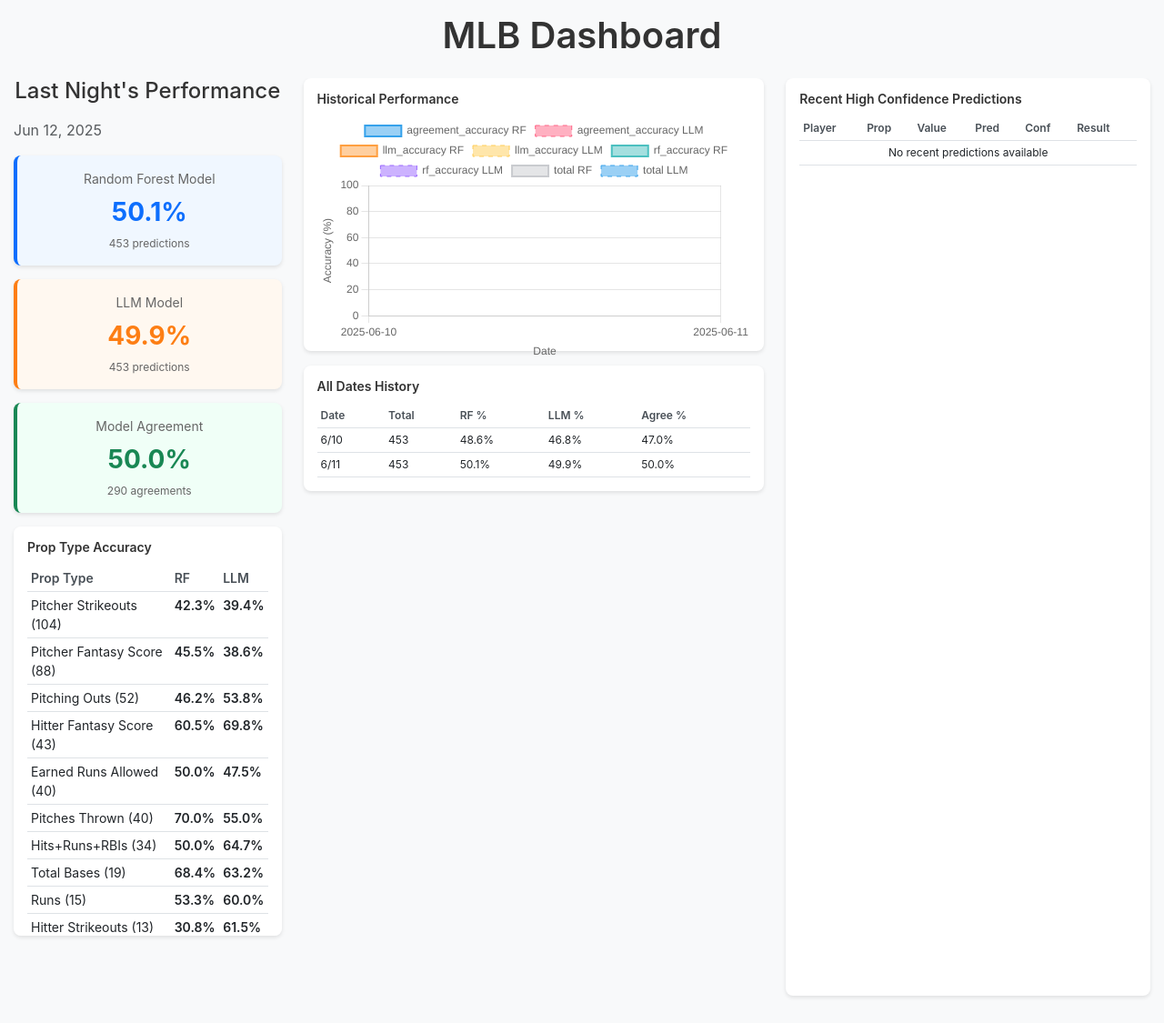
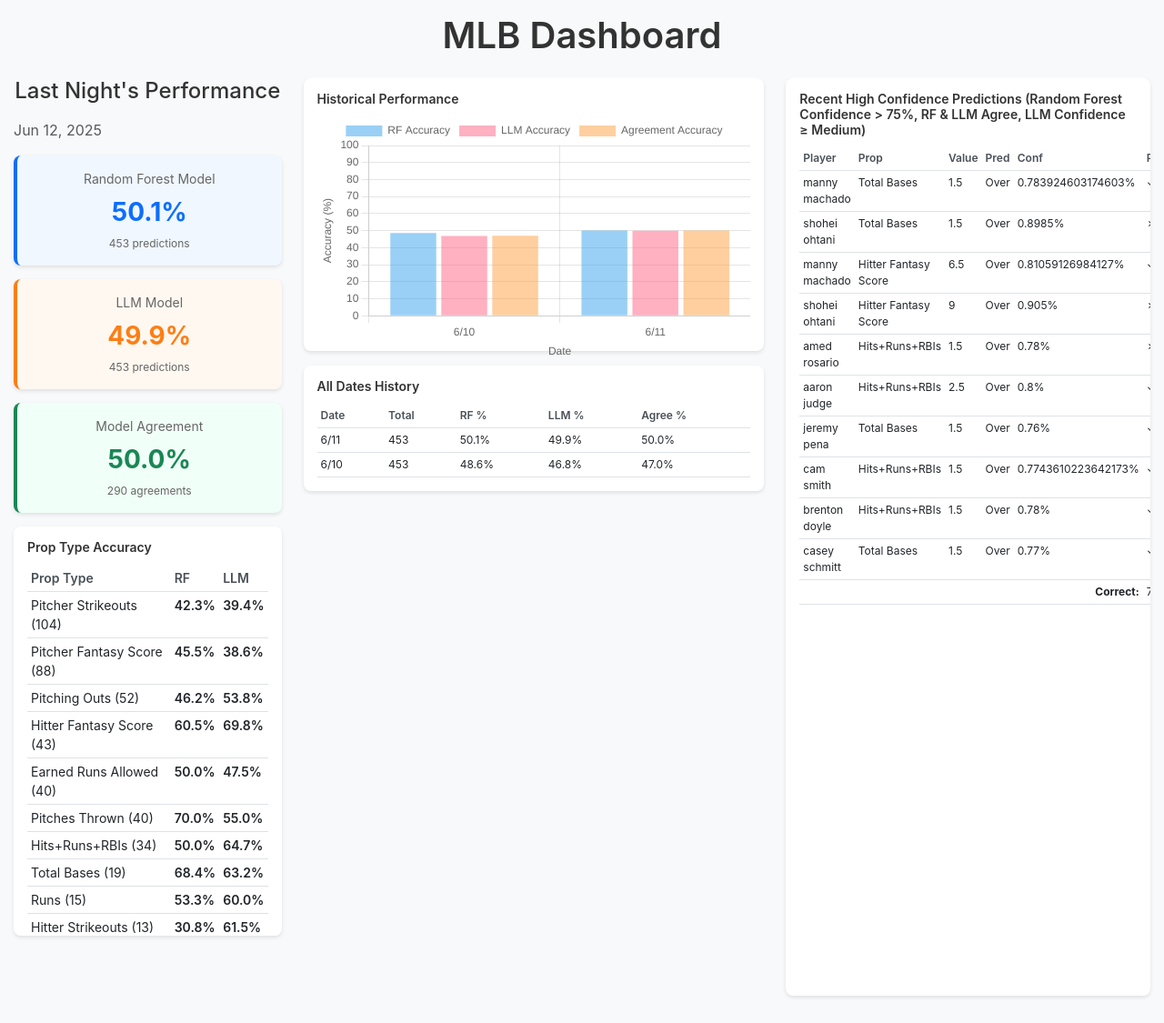
Before and after one commit to willh3518/Sports-betting-AI, a Flask app: page / in a window 1280 px wide. Shown: the whole page at 91% size. Run offline with Flask 3, Linux system fonts and the light colour scheme.

Commit message:
MLB Updates

```diff
--- a/MLB_Dashboard/app.py
+++ b/MLB_Dashboard/app.py
@@ -1,9 +1,10 @@
 # MLB_Dashboard/app.py
-from flask import Flask, render_template, jsonify, request
+from flask import Flask, render_template, jsonify
 import pandas as pd
 import os
 import glob
 import math
+import re
 from datetime import datetime, timedelta
 import sys
 
@@ -13,13 +14,11 @@
 sys.path.append(os.path.abspath(os.path.join(os.path.dirname(__file__), '..')))
 
 # Define paths relative to the project root
-PROJECT_ROOT      = os.path.abspath(os.path.join(os.path.dirname(__file__), '..'))
-MLB_RESULTS_DIR   = os.path.join(PROJECT_ROOT, 'MLB_Results')
+PROJECT_ROOT       = os.path.abspath(os.path.join(os.path.dirname(__file__), '..'))
+MLB_RESULTS_DIR    = os.path.join(PROJECT_ROOT, 'MLB_Results')
 PROP_ACCURACY_FILE = os.path.join(MLB_RESULTS_DIR, 'MLB_Prop_Accuracy.csv')
 
-
 def _safe_int(v):
-    """Return int(v) or None if v is NaN or None."""
     try:
         if v is None or (isinstance(v, float) and math.isnan(v)):
             return None
@@ -28,7 +27,6 @@
         return None
 
 def _safe_float(v):
-    """Return float(v) or None if v is NaN or None."""
     try:
         if v is None or (isinstance(v, float) and math.isnan(v)):
             return None
@@ -43,106 +41,136 @@
 @app.route('/api/dashboard-data')
 def dashboard_data():
     try:
-        # accuracy file must exist
+        # ── Load accuracy CSV ───────────────────────────────
         if not os.path.exists(PROP_ACCURACY_FILE):
             return jsonify(success=False,
                            error=f'Accuracy file not found: {PROP_ACCURACY_FILE}')
 
-        # load and sort accuracy
-        df = pd.read_csv(PROP_ACCURACY_FILE)
-        df['Date'] = pd.to_datetime(df['Date'])
-        df = df.sort_values('Date', ascending=False)
+        acc_df = pd.read_csv(PROP_ACCURACY_FILE)
+        acc_df['Date'] = pd.to_datetime(acc_df['Date'])
+        acc_df = acc_df.sort_values('Date', ascending=False)
 
-        # pick yesterday or latest
+        # Pick yesterday's row (or fallback to latest)
         today     = datetime.now().date()
         yesterday = today - timedelta(days=1)
-        ydf       = df[df['Date'].dt.date == yesterday]
-        row       = ydf.iloc[0] if not ydf.empty else df.iloc[0]
+        ydf       = acc_df[acc_df['Date'].dt.date == yesterday]
+        row       = ydf.iloc[0] if not ydf.empty else acc_df.iloc[0]
 
-        # build payload
+        # Build "latest" payload
         latest = {
             'latest_date': row['Date'].strftime('%Y-%m-%d'),
             'overall': {
-                'total':            _safe_int(row.get('Total_Predictions')),
-                'rf_accuracy':      _safe_float(row.get('RF_Accuracy')),
-                'llm_accuracy':     _safe_float(row.get('LLM_Accuracy')),
-                'agreement_accuracy':_safe_float(row.get('Agreement_Accuracy')),
-                'agreement_count':  _safe_int(row.get('Agreement_Count'))
+                'total':              _safe_int(row.get('Total_Predictions')),
+                'rf_accuracy':        _safe_float(row.get('RF_Accuracy')),
+                'llm_accuracy':       _safe_float(row.get('LLM_Accuracy')),
+                'agreement_accuracy': _safe_float(row.get('Agreement_Accuracy')),
+                'agreement_count':    _safe_int(row.get('Agreement_Count')),
             },
             'prop_types': {},
             'historical_data': []
         }
 
-        # prop types
-        props = [
+        # Fill prop_types …
+        prop_list = [
             'Hits+Runs+RBIs','Hitter_Strikeouts','Total_Bases',
             'Hitter_Fantasy_Score','Hits','Walks','Runs',
             'Pitcher_Strikeouts','Pitches_Thrown','Pitching_Outs',
             'Pitcher_Fantasy_Score','Earned_Runs_Allowed'
         ]
-        for p in props:
+        for p in prop_list:
             cnt = row.get(f'{p}_Count')
             if _safe_int(cnt) and _safe_int(cnt) > 0:
                 latest['prop_types'][p] = {
-                    'count':       _safe_int(cnt),
-                    'rf_accuracy': _safe_float(row.get(f'{p}_RF_Accuracy')),
-                    'llm_accuracy':_safe_float(row.get(f'{p}_LLM_Accuracy'))
+                    'count':        _safe_int(cnt),
+                    'rf_accuracy':  _safe_float(row.get(f'{p}_RF_Accuracy')),
+                    'llm_accuracy': _safe_float(row.get(f'{p}_LLM_Accuracy')),
                 }
 
-        # last 30 days history
-        for _, r in df.head(30).iterrows():
+        # Last 30 days of history
+        for _, r in acc_df.head(30).iterrows():
             latest['historical_data'].append({
-                'date':              r['Date'].strftime('%Y-%m-%d'),
-                'total':             _safe_int(r.get('Total_Predictions')),
-                'rf_accuracy':       _safe_float(r.get('RF_Accuracy')),
-                'llm_accuracy':      _safe_float(r.get('LLM_Accuracy')),
-                'agreement_accuracy':_safe_float(r.get('Agreement_Accuracy'))
+                'date':               r['Date'].strftime('%Y-%m-%d'),
+                'total':              _safe_int(r.get('Total_Predictions')),
+                'rf_accuracy':        _safe_float(r.get('RF_Accuracy')),
+                'llm_accuracy':       _safe_float(r.get('LLM_Accuracy')),
+                'agreement_accuracy': _safe_float(r.get('Agreement_Accuracy')),
             })
 
-        # high-confidence correct picks from newest predictions file
-        picks = []
-        pred_files = glob.glob(os.path.join(MLB_RESULTS_DIR, '*_mlb_predictions.csv'))
-        if pred_files:
-            latest_file = sorted(pred_files, reverse=True)[0]
-            pdf = pd.read_csv(latest_file)
-            required = {'RF_Prediction','RF_Confidence','Actual_Result'}
-            if required.issubset(pdf.columns):
-                pdf = pdf[pdf['Actual_Result'].notna()]
-                pdf['RF_Correct'] = (
-                    ((pdf['RF_Prediction']==1)&(pdf['Actual_Result']=='Over')) |
-                    ((pdf['RF_Prediction']==0)&(pdf['Actual_Result']=='Under'))
+        # ── Gather all prior prediction files ─────────────────
+        pred_files = glob.glob(os.path.join(MLB_RESULTS_DIR, "*_mlb_predictions.csv"))
+        dfs = []
+        for path in pred_files:
+            m = re.match(r"(\d{4}-\d{2}-\d{2})_mlb_predictions\.csv$", os.path.basename(path))
+            if not m:
+                continue
+            file_date = datetime.strptime(m.group(1), "%Y-%m-%d").date()
+            if file_date < today:
+                try:
+                    dfs.append(pd.read_csv(path))
+                except Exception:
+                    pass
+
+        # ── Filter & random-sample 5 completed, agreeing, confident picks ──
+        preds = []
+        if dfs:
+            all_preds = pd.concat(dfs, ignore_index=True)
+
+            # drop rows without an Actual_Result
+            completed = all_preds[all_preds['Actual_Result'].notna()].copy()
+
+            # ensure RF_Confidence is numeric, LLM_Confidence lowercase
+            completed['RF_Confidence']  = pd.to_numeric(completed['RF_Confidence'],  errors='coerce')
+            completed['LLM_Confidence'] = completed['LLM_Confidence'].astype(str).str.lower()
+
+            # filter by RF ≥0.6, agreement flag True, LLM confidence medium/high
+            ap = completed[
+                (completed['RF_Confidence'] >= 0.75) &
+                (completed['LLM_RF_Agreement'] == True) &
+                (completed['LLM_Confidence'].isin(['medium', 'high']))
+            ]
+
+            # take all matching rows
+            if not ap.empty:
+                preds = (
+                    ap[[
+                        'Player', 'Prop Type', 'Prop Value',
+                        'RF_Prediction', 'RF_Confidence', 'Actual_Result'
+                    ]]
+                    .rename(columns={
+                        'RF_Prediction': 'Prediction',
+                        'RF_Confidence': 'Confidence',
+                        'Actual_Result': 'Result'
+                    })
+                    .to_dict(orient='records')
                 )
-                hc = pdf[(pdf['RF_Correct']) & (pdf['RF_Confidence']>=0.8)]
-                top = hc.sort_values('RF_Confidence', ascending=False).head(10)
-                top = top.where(pd.notnull(top), None)
-                cols = [
-                    'Player','Prop Type','Prop Value',
-                    'RF_Prediction','RF_Confidence',
-                    'Actual_Stat','Actual_Result','RF_Correct'
-                ]
-                picks = top[cols].to_dict(orient='records')
 
-        latest['recent_predictions'] = picks
+        # … after you build preds …
+        latest['recent_predictions'] = preds
 
-        # ── override latest_date to match the newest predictions file date ──
+        # compute summary
+        total = len(preds)
+        correct = sum(1 for p in preds if p.get('Result') is True)
+        latest['recent_summary'] = {
+            'correct': correct,
+            'total': total
+        }
+
+        # bump `latest_date` to newest prediction-file date (if any)
         pred_dates = []
         for path in pred_files:
-            fn = os.path.basename(path)
-            try:
-                dt = datetime.strptime(fn.split('_')[0], "%Y-%m-%d").date()
-                pred_dates.append(dt)
-            except:
-                continue
+            m = re.match(r"(\d{4}-\d{2}-\d{2})_mlb_predictions\.csv$", os.path.basename(path))
+            if m:
+                try:
+                    pred_dates.append(datetime.strptime(m.group(1), "%Y-%m-%d").date())
+                except:
+                    pass
         if pred_dates:
-            latest_pred_date = max(pred_dates)
-            latest['latest_date'] = latest_pred_date.strftime("%Y-%m-%d")
-        # ──────────────────────────────────────────────────────────────────
+            latest['latest_date'] = max(pred_dates).strftime("%Y-%m-%d")
 
         return jsonify(success=True, data=latest)
 
     except Exception as e:
-        import traceback
-        traceback.print_exc()
+        import traceback; traceback.print_exc()
         return jsonify(success=False, error=str(e))
 
 if __name__ == '__main__':
@@ -152,4 +180,5 @@
         print(f"Warning: MLB_Prop_Accuracy.csv not found at {PROP_ACCURACY_FILE}")
     else:
         print("Found MLB_Prop_Accuracy.csv with data")
+
     app.run(debug=True, port=5001)
--- a/MLB_Dashboard/static/js/dashboard.js
+++ b/MLB_Dashboard/static/js/dashboard.js
@@ -1,3 +1,5 @@
+// MLB_Dashboard/static/js/dashboard.js
+
 document.addEventListener('DOMContentLoaded', function() {
     showStatus("Loading dashboard data...");
 
@@ -22,7 +24,7 @@
 });
 
 function updateDashboard(data) {
-    // hidden span for backward compatibility
+    // backward‐compat hidden span
     if (data.latest_date) {
         const lu = document.getElementById('last-updated');
         if (lu) lu.textContent = `(${formatDate(data.latest_date)})`;
@@ -37,18 +39,22 @@
     updateOverallMetrics(data.overall);
     updatePropTypeTable(data.prop_types);
     updateRecentPredictions(data.recent_predictions);
+    updateHistoricalTable(data.historical_data);
+    try {
         createHistoricalChart(data.historical_data);
-    updateHistoricalTable(data.historical_data);
+    } catch (err) {
+        console.error('Chart error:', err);
+    }
 }
 
 function updateOverallMetrics(o) {
     if (!o) return;
-    document.getElementById('rf-accuracy').textContent = `${(o.rf_accuracy*100).toFixed(1)}%`;
+    document.getElementById('rf-accuracy').textContent       = `${(o.rf_accuracy*100).toFixed(1)}%`;
     document.getElementById('total-predictions').textContent = o.total;
-    document.getElementById('llm-accuracy').textContent = `${(o.llm_accuracy*100).toFixed(1)}%`;
+    document.getElementById('llm-accuracy').textContent      = `${(o.llm_accuracy*100).toFixed(1)}%`;
     document.getElementById('total-predictions-llm').textContent = o.total;
-    document.getElementById('agreement-accuracy').textContent = `${(o.agreement_accuracy*100).toFixed(1)}%`;
-    document.getElementById('agreement-count').textContent = o.agreement_count;
+    document.getElementById('agreement-accuracy').textContent    = `${(o.agreement_accuracy*100).toFixed(1)}%`;
+    document.getElementById('agreement-count').textContent       = o.agreement_count;
 }
 
 function updatePropTypeTable(pt) {
@@ -59,70 +65,101 @@
         return;
     }
     Object.entries(pt)
-          .sort((a,b)=> b[1].count - a[1].count)
-          .forEach(([name,data])=>{
-            const rf  = (data.rf_accuracy*100).toFixed(1);
-            const llm = (data.llm_accuracy*100).toFixed(1);
+          .sort((a,b) => b[1].count - a[1].count)
+          .forEach(([name,data]) => {
+            const rfAcc  = (data.rf_accuracy*100).toFixed(1);
+            const llmAcc = (data.llm_accuracy*100).toFixed(1);
             const tr = document.createElement('tr');
             tr.innerHTML = `
               <td>${name.replace(/_/g,' ')} (${data.count})</td>
-              <td class="${getAccuracyClass(rf)}">${rf}%</td>
-              <td class="${getAccuracyClass(llm)}">${llm}%</td>
+              <td class="${getAccuracyClass(rfAcc)}">${rfAcc}%</td>
+              <td class="${getAccuracyClass(llmAcc)}">${llmAcc}%</td>
             `;
             tb.appendChild(tr);
           });
 }
 
-function updateRecentPredictions(arr) {
-    const tb = document.getElementById('recent-predictions-table');
-    tb.innerHTML = '';
-    if (!arr || !arr.length) {
-        tb.innerHTML = '<tr><td colspan="6" class="text-center">No recent predictions available</td></tr>';
-        return;
-    }
-    arr.forEach(pred => {
-        const correct = pred.RF_Correct;
+function updateRecentPredictions(predictions) {
+    const tableBody = document.getElementById('recent-predictions-table');
+    tableBody.innerHTML = '';
+
+    if (!predictions || predictions.length === 0) {
+        tableBody.innerHTML = '<tr><td colspan="6" class="text-center">No recent predictions available</td></tr>';
+    } else {
+        predictions.forEach(pred => {
+            const predText = pred.Prediction === 1 ? 'Over' : 'Under';
+            const confNum  = parseFloat(pred.Confidence) || 0;
+            // result comes from your API: should be 'Over' or 'Under'
+            const isCorrect = predText === pred.Result;
+            const resultMark = isCorrect ? '✓' : '✗';
+
             const tr = document.createElement('tr');
-        tr.classList.add(correct ? 'correct-prediction' : 'incorrect-prediction');
             tr.innerHTML = `
               <td>${pred.Player}</td>
               <td>${pred['Prop Type']}</td>
               <td>${pred['Prop Value']}</td>
-          <td>${pred.RF_Prediction===1?'Over':'Under'}</td>
-          <td>${(pred.RF_Confidence*100).toFixed(0)}%</td>
-          <td>${correct?'✓':'✗'}</td>
+              <td>${predText}</td>
+              <td>${confNum}%</td>
+              <td>${resultMark}</td>
             `;
-        tb.appendChild(tr);
+            tableBody.appendChild(tr);
         });
+
+        // summary row: correct / total
+        const total   = predictions.length;
+        const correct = predictions.reduce((sum, pred) => {
+            const predText = pred.Prediction === 1 ? 'Over' : 'Under';
+            return sum + (predText === pred.Result ? 1 : 0);
+        }, 0);
+
+        const summaryEl = document.getElementById('recent-predictions-summary');
+        if (summaryEl) {
+            summaryEl.textContent = `${correct} / ${total}`;
+        }
+    }
+}
+
+function parseDateStr(dateStr) {
+    const [y, m, d] = dateStr.split('-').map(Number);
+    return new Date(y, m - 1, d);
+}
+
+function formatShortDate(dateStr) {
+    const [, m, d] = dateStr.split('-');
+    return `${Number(m)}/${Number(d)}`;
 }
 
 function createHistoricalChart(data) {
     if (!data.length) return;
-    data.sort((a,b)=> new Date(a.date)-new Date(b.date));
-    const labels = data.map(d=>d.date);
-    const props  = Object.keys(data[0]).filter(k=>k!=='date');
-    const sets = [];
-    props.forEach(p=>{
-      sets.push({
-        label: `${p} RF`,
-        data: data.map(d=>d[p]?.rf*100||null),
-        borderWidth:2, tension:0.1, fill:false
-      });
-      sets.push({
-        label: `${p} LLM`,
-        data: data.map(d=>d[p]?.llm*100||null),
-        borderDash:[5,5], borderWidth:1, tension:0.1, fill:false
-      });
-    });
+    data.sort((a, b) => parseDateStr(a.date) - parseDateStr(b.date));
+
+    const labels = data.map(d => formatShortDate(d.date));
+    const rfAcc  = data.map(d => d.rf_accuracy    != null ? d.rf_accuracy * 100    : null);
+    const llmAcc = data.map(d => d.llm_accuracy   != null ? d.llm_accuracy * 100   : null);
+    const agAcc  = data.map(d => d.agreement_accuracy != null ? d.agreement_accuracy * 100 : null);
+
+    if (window.historicalChart) window.historicalChart.destroy();
+
     const ctx = document.getElementById('historical-chart').getContext('2d');
-    new Chart(ctx,{ type:'line', data:{labels, datasets:sets},
-      options:{
-        responsive:true, maintainAspectRatio:false,
-        scales:{
-          y:{beginAtZero:true,max:100,title:{display:true,text:'Accuracy (%)'}},
-          x:{title:{display:true,text:'Date'}}
+    window.historicalChart = new Chart(ctx, {
+        type: 'bar',
+        data: { labels, datasets: [
+            { label: 'RF Accuracy',        data: rfAcc },
+            { label: 'LLM Accuracy',       data: llmAcc },
+            { label: 'Agreement Accuracy', data: agAcc }
+        ]},
+        options: {
+            responsive: true,
+            maintainAspectRatio: false,
+            scales: {
+                x: { title: { display: true, text: 'Date' } },
+                y: {
+                    beginAtZero: true,
+                    max: 100,
+                    title: { display: true, text: 'Accuracy (%)' }
+                }
             },
-        plugins:{legend:{position:'top'}}
+            plugins: { legend: { position: 'top' } }
         }
     });
 }
@@ -130,15 +167,15 @@
 function updateHistoricalTable(rows) {
     const body = document.getElementById('historical-table-body');
     body.innerHTML = '';
-    if (!rows||!rows.length) {
+    if (!rows || !rows.length) {
         body.innerHTML = '<tr><td colspan="5" class="text-center">No history available</td></tr>';
-      return;
-    }
-    rows.forEach(r=>{
-      const total = r.total!=null?r.total:'-';
-      const rf    = r.rf_accuracy!=null ? (r.rf_accuracy*100).toFixed(1)+'%' : '-';
-      const llm   = r.llm_accuracy!=null? (r.llm_accuracy*100).toFixed(1)+'%' : '-';
-      const ag    = r.agreement_accuracy!=null? (r.agreement_accuracy*100).toFixed(1)+'%' : '-';
+    } else {
+        rows.forEach(r => {
+            const total = r.total != null ? r.total : '-';
+            const rf    = r.rf_accuracy != null    ? (r.rf_accuracy * 100).toFixed(1)+'%'    : '-';
+            const llm   = r.llm_accuracy != null   ? (r.llm_accuracy * 100).toFixed(1)+'%'   : '-';
+            const ag    = r.agreement_accuracy != null
+                        ? (r.agreement_accuracy * 100).toFixed(1)+'%' : '-';
             const tr = document.createElement('tr');
             tr.innerHTML = `
               <td>${formatShortDate(r.date)}</td>
@@ -150,33 +187,30 @@
             body.appendChild(tr);
         });
     }
+}
 
 function formatDate(str) {
-  if(!str) return '';
-  const d=new Date(str);
+    if (!str) return '';
+    const d = new Date(str);
     return `${d.toLocaleString('default',{month:'short'})} ${d.getDate()}, ${d.getFullYear()}`;
 }
 
-function formatShortDate(str) {
-  if(!str) return '';
-  const d=new Date(str);
-  return `${d.getMonth()+1}/${d.getDate()}`;
-}
-
 function getAccuracyClass(val) {
-  const n=parseFloat(val);
-  if(n>=60) return 'accuracy-high';
-  if(n>=50) return 'accuracy-medium';
+    const n = parseFloat(val);
+    if (n >= 60) return 'accuracy-high';
+    if (n >= 50) return 'accuracy-medium';
     return 'accuracy-low';
 }
 
-function showStatus(msg, err=false) {
-  const el=document.getElementById('status-message');
-  el.textContent=msg;
-  el.style.display='block';
-  el.style.backgroundColor = err? 'rgba(220,53,69,0.9)' : 'rgba(0,0,0,0.7)';
+function showStatus(msg, err = false) {
+    const el = document.getElementById('status-message');
+    el.textContent = msg;
+    el.style.display = 'block';
+    el.style.backgroundColor = err
+        ? 'rgba(220,53,69,0.9)'
+        : 'rgba(0,0,0,0.7)';
 }
 
 function hideStatus() {
-  document.getElementById('status-message').style.display='none';
+    document.getElementById('status-message').style.display = 'none';
 }
--- a/MLB_Dashboard/templates/dashboard.html
+++ b/MLB_Dashboard/templates/dashboard.html
@@ -79,7 +79,6 @@
 
             <!-- Middle column - chart + history table -->
             <div class="col-md-5">
-                <!-- Removed full-height so table shows -->
                 <div class="chart-container">
                     <h5>Historical Performance</h5>
                     <canvas id="historical-chart"></canvas>
@@ -101,14 +100,24 @@
             <!-- Right column -->
             <div class="col-md-4">
                 <div class="table-container full-height">
-                    <h5>Recent High Confidence Predictions</h5>
+                    <h5>
+                      Recent High Confidence Predictions
+                      (Random Forest Confidence > 75%, RF & LLM Agree, LLM Confidence ≥ Medium)
+                    </h5>
                     <table class="table table-sm">
                         <thead>
                             <tr>
-                                <th>Player</th><th>Prop</th><th>Value</th><th>Pred</th><th>Conf</th><th>Result</th>
+                                <th>Player</th><th>Prop</th><th>Value</th>
+                                <th>Pred</th><th>Conf</th><th>Result</th>
                             </tr>
                         </thead>
                         <tbody id="recent-predictions-table"></tbody>
+                        <tfoot>
+                            <tr>
+                                <td colspan="5" class="text-end"><strong>Correct:</strong></td>
+                                <td id="recent-predictions-summary">-- / --</td>
+                            </tr>
+                        </tfoot>
                     </table>
                 </div>
             </div>
```
Lines whose indentation alone changed are shown as unchanged.
